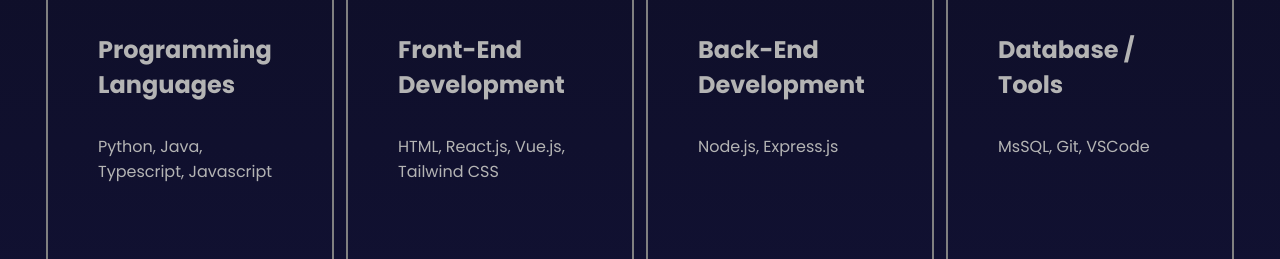
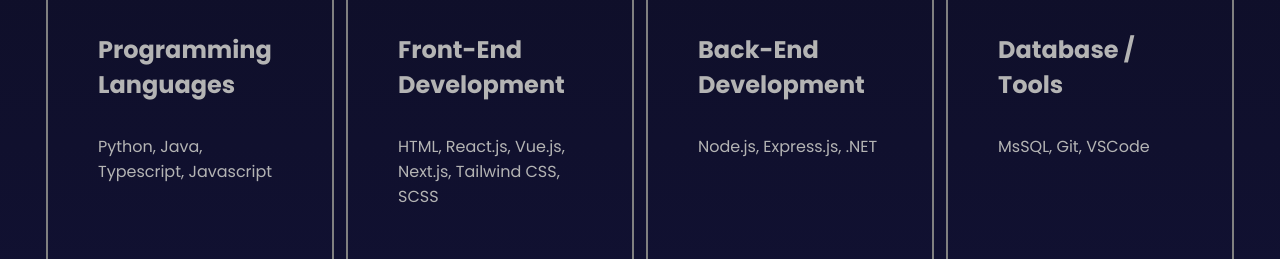
Before and after one commit to tugbayilmaz01/portfolio, a React (Vite) app: page / in a window 1280 px wide. Shown: the part 2100-2359 px from the top of the page. Built offline with nearby package versions, Linux system fonts and the light colour scheme.

Commit message:
skills part updated by adding new skills

```diff
--- a/src/components/skills/Skills.jsx
+++ b/src/components/skills/Skills.jsx
@@ -31,11 +31,11 @@
 		},
 		{
 			title: "Front-End Development",
-      description: "HTML, React.js, Vue.js, Tailwind CSS",
+			description: "HTML, React.js, Vue.js, Next.js, Tailwind CSS, SCSS",
 		},
 		{
 			title: "Back-End Development",
-      description: "Node.js, Express.js",
+			description: "Node.js, Express.js, .NET",
 		},
 		{
 			title: "Database / Tools",
@@ -62,14 +62,12 @@
 				<div className="title">
 					<img src="/assets/images/people.webp" />
 					<h1>
-            <motion.b whileHover={{ color: "#5E7EA9" }}>Evolving</motion.b>{" "}
-            Expertise
+						<motion.b whileHover={{ color: "#5E7EA9" }}>Evolving</motion.b> Expertise
 					</h1>
 				</div>
 				<div className="title">
 					<h1>
-            <motion.b whileHover={{ color: "#5E7EA9" }}> My Diverse</motion.b>{" "}
-            Skills.
+						<motion.b whileHover={{ color: "#5E7EA9" }}> My Diverse</motion.b> Skills.
 					</h1>
 					<button>What Skills Do I have?</button>
 				</div>
```
Lines whose indentation alone changed are shown as unchanged.
